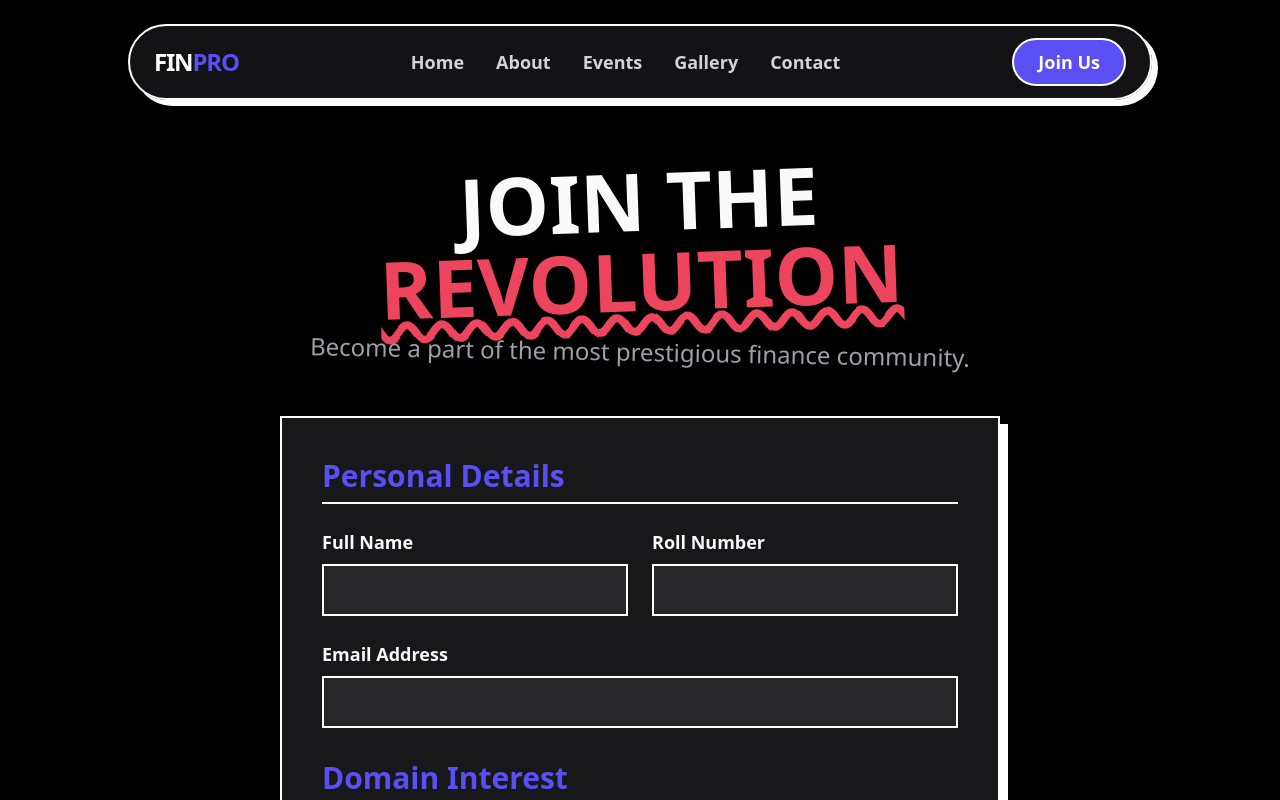
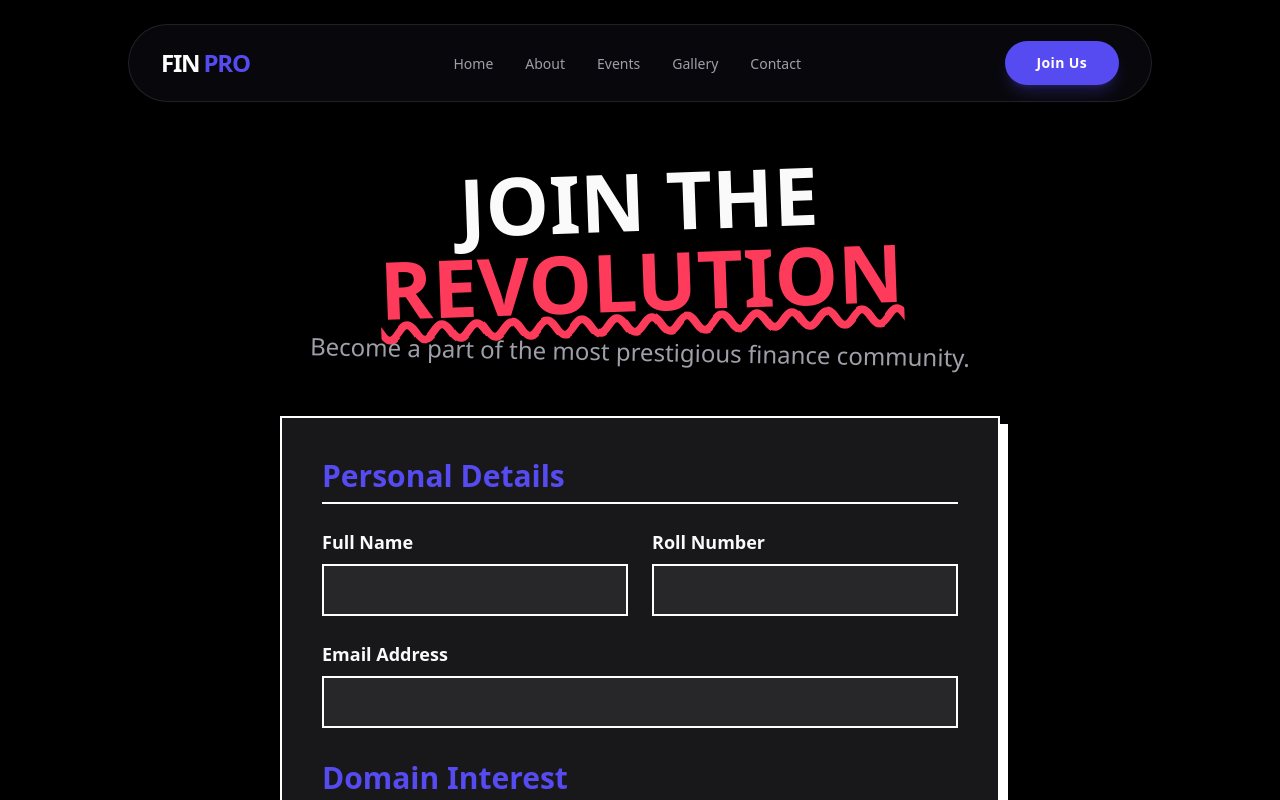
Before and after one commit to playlikeboy/finance-club, a Next.js app: page /join in a window 1280 px wide. Shown: the top 800 px of the page. Built offline with nearby package versions, Linux system fonts and the light colour scheme.

Commit message:
refactor: Revamp UI/UX with a modern design system, updating components like Footer, Navbar, and the About page.

```diff
--- a/src/app/globals.css
+++ b/src/app/globals.css
@@ -32,15 +32,19 @@
   --color-input: var(--input);
   --color-ring: var(--ring);
 
-  /* Custom Finance Club Colors */
-  --color-fin-blue: #5a4ff3;
-  --color-fin-red: #ed455d;
-  --color-fin-dark: #25313c;
-  --color-fin-green: #00c04d;
+  /* Custom Finance Club Colors - Fintech Refresh */
+  --color-fin-blue: #564bf0; /* Vibrant Indigo */
+  --color-fin-red: #ff3b5c; /* Punchy Red */
+  --color-fin-dark: #0a0a0f; /* Deep Navy Black */
+  --color-fin-surface: #13131f; /* Card Surface */
+  --color-fin-green: #00d65b;
 
-  --radius-lg: var(--radius);
-  --radius-md: calc(var(--radius) - 2px);
-  --radius-sm: calc(var(--radius) - 4px);
+  --radius-lg: 1rem;
+  --radius-md: 0.75rem;
+  --radius-sm: 0.5rem;
+  --radius-xl: 1.5rem;
+  --radius-2xl: 2rem;
+  --radius-3xl: 2.5rem;
 
   --font-sans: var(--font-nunito-sans);
   --font-heading: var(--font-syne);
@@ -80,7 +84,7 @@
 }
 
 :root {
-  /* Finance Club Dark Theme Base */ /* fin-dark */
+  /* Finance Club Dark Theme Base */
 
   --card: oklch(1 0 0);
   --card-foreground: oklch(0.145 0 0);
@@ -88,10 +92,10 @@
   --popover: oklch(1 0 0);
   --popover-foreground: oklch(0.145 0 0);
 
-  --primary: oklch(0.205 0 0); /* fin-blue */
+  --primary: oklch(0.45 0.25 270); /* fin-blue approx */
   --primary-foreground: oklch(0.985 0 0);
 
-  --secondary: oklch(0.97 0 0); /* fin-red */
+  --secondary: oklch(0.97 0 0);
   --secondary-foreground: oklch(0.205 0 0);
 
   --muted: oklch(0.97 0 0);
@@ -107,139 +111,63 @@
   --input: oklch(0.922 0 0);
   --ring: oklch(0.708 0 0);
 
-  --radius: 0.625rem;
+  --radius: 1rem;
 
   --chart-1: oklch(0.646 0.222 41.116);
-
   --chart-2: oklch(0.6 0.118 184.704);
-
   --chart-3: oklch(0.398 0.07 227.392);
-
   --chart-4: oklch(0.828 0.189 84.429);
-
   --chart-5: oklch(0.769 0.188 70.08);
 
   --sidebar: oklch(0.985 0 0);
-
   --sidebar-foreground: oklch(0.145 0 0);
-
   --sidebar-primary: oklch(0.205 0 0);
-
   --sidebar-primary-foreground: oklch(0.985 0 0);
-
   --sidebar-accent: oklch(0.97 0 0);
-
   --sidebar-accent-foreground: oklch(0.205 0 0);
-
   --sidebar-border: oklch(0.922 0 0);
-
   --sidebar-ring: oklch(0.708 0 0);
 
   --background: oklch(1 0 0);
-
   --foreground: oklch(0.145 0 0);
 }
 
-body {
-  background-color: var(--background);
-  font-family: var(--font-sans);
-  antialiased: true;
-}
+.dark {
+  /* New Fintech Dark Theme */
+  --background: #0a0a0f;
+  --foreground: #ffffff;
 
-/* Glassmorphism Utilities */
-.glass {
-  background: rgba(255, 255, 255, 0.03);
-  backdrop-filter: blur(10px);
-  -webkit-backdrop-filter: blur(10px);
-  border: 1px solid rgba(255, 255, 255, 0.05);
-}
+  --card: #13131f;
+  --card-foreground: #ffffff;
 
-.glass-card {
-  background: linear-gradient(
-    145deg,
-    rgba(255, 255, 255, 0.05) 0%,
-    rgba(255, 255, 255, 0.01) 100%
-  );
-  backdrop-filter: blur(16px);
-  border: 1px solid rgba(255, 255, 255, 0.08);
-  box-shadow: 0 4px 30px rgba(0, 0, 0, 0.1);
-}
+  --popover: #13131f;
+  --popover-foreground: #ffffff;
 
-@theme inline {
-  --radius-sm: calc(var(--radius) - 4px);
-  --radius-md: calc(var(--radius) - 2px);
-  --radius-lg: var(--radius);
-  --radius-xl: calc(var(--radius) + 4px);
-  --radius-2xl: calc(var(--radius) + 8px);
-  --radius-3xl: calc(var(--radius) + 12px);
-  --radius-4xl: calc(var(--radius) + 16px);
-  --color-background: var(--background);
-  --color-foreground: var(--foreground);
-  --color-card: var(--card);
-  --color-card-foreground: var(--card-foreground);
-  --color-popover: var(--popover);
-  --color-popover-foreground: var(--popover-foreground);
-  --color-primary: var(--primary);
-  --color-primary-foreground: var(--primary-foreground);
-  --color-secondary: var(--secondary);
-  --color-secondary-foreground: var(--secondary-foreground);
-  --color-muted: var(--muted);
-  --color-muted-foreground: var(--muted-foreground);
-  --color-accent: var(--accent);
-  --color-accent-foreground: var(--accent-foreground);
-  --color-destructive: var(--destructive);
-  --color-border: var(--border);
-  --color-input: var(--input);
-  --color-ring: var(--ring);
-  --color-chart-1: var(--chart-1);
-  --color-chart-2: var(--chart-2);
-  --color-chart-3: var(--chart-3);
-  --color-chart-4: var(--chart-4);
-  --color-chart-5: var(--chart-5);
-  --color-sidebar: var(--sidebar);
-  --color-sidebar-foreground: var(--sidebar-foreground);
-  --color-sidebar-primary: var(--sidebar-primary);
-  --color-sidebar-primary-foreground: var(--sidebar-primary-foreground);
-  --color-sidebar-accent: var(--sidebar-accent);
-  --color-sidebar-accent-foreground: var(--sidebar-accent-foreground);
-  --color-sidebar-border: var(--sidebar-border);
-  --color-sidebar-ring: var(--sidebar-ring);
-  --font-sans: var(--font-geist-sans);
-  --font-mono: var(--font-geist-mono);
-}
+  --primary: #564bf0;
+  --primary-foreground: #ffffff;
 
-.dark {
-  --background: oklch(0.145 0 0);
-  --foreground: oklch(0.985 0 0);
-  --card: oklch(0.205 0 0);
-  --card-foreground: oklch(0.985 0 0);
-  --popover: oklch(0.205 0 0);
-  --popover-foreground: oklch(0.985 0 0);
-  --primary: oklch(0.922 0 0);
-  --primary-foreground: oklch(0.205 0 0);
-  --secondary: oklch(0.269 0 0);
-  --secondary-foreground: oklch(0.985 0 0);
-  --muted: oklch(0.269 0 0);
-  --muted-foreground: oklch(0.708 0 0);
-  --accent: oklch(0.269 0 0);
-  --accent-foreground: oklch(0.985 0 0);
-  --destructive: oklch(0.704 0.191 22.216);
-  --border: oklch(1 0 0 / 10%);
-  --input: oklch(1 0 0 / 15%);
-  --ring: oklch(0.556 0 0);
-  --chart-1: oklch(0.488 0.243 264.376);
-  --chart-2: oklch(0.696 0.17 162.48);
-  --chart-3: oklch(0.769 0.188 70.08);
-  --chart-4: oklch(0.627 0.265 303.9);
-  --chart-5: oklch(0.645 0.246 16.439);
-  --sidebar: oklch(0.205 0 0);
-  --sidebar-foreground: oklch(0.985 0 0);
-  --sidebar-primary: oklch(0.488 0.243 264.376);
-  --sidebar-primary-foreground: oklch(0.985 0 0);
-  --sidebar-accent: oklch(0.269 0 0);
-  --sidebar-accent-foreground: oklch(0.985 0 0);
-  --sidebar-border: oklch(1 0 0 / 10%);
-  --sidebar-ring: oklch(0.556 0 0);
+  --secondary: #1e2030;
+  --secondary-foreground: #ffffff;
+
+  --muted: #1e2030;
+  --muted-foreground: #a1a1aa;
+
+  --accent: #564bf0;
+  --accent-foreground: #ffffff;
+
+  --destructive: oklch(0.6 0.25 25);
+  --border: rgba(255, 255, 255, 0.08);
+  --input: rgba(255, 255, 255, 0.1);
+  --ring: #564bf0;
+
+  --sidebar: #0a0a0f;
+  --sidebar-foreground: #ffffff;
+  --sidebar-primary: #564bf0;
+  --sidebar-primary-foreground: #ffffff;
+  --sidebar-accent: #13131f;
+  --sidebar-accent-foreground: #ffffff;
+  --sidebar-border: rgba(255, 255, 255, 0.05);
+  --sidebar-ring: #564bf0;
 }
 
 @layer base {
--- a/src/components/layout/Footer.tsx
+++ b/src/components/layout/Footer.tsx
@@ -21,16 +21,16 @@ export function Footer() {
   }, []);
 
   return (
-    <footer ref={footerRef} className="fixed bottom-0 left-0 w-full z-0 bg-zinc-50 dark:bg-black pt-20 border-t-4 border-zinc-900 dark:border-white">
+    <footer ref={footerRef} className="fixed bottom-0 left-0 w-full z-0 bg-white/50 dark:bg-[#0a0a0f] pt-20 border-t border-white/10">
 
        {/* Top CTA Section */}
-       <div className="container px-6 mb-20 border-b-2 border-zinc-900 dark:border-zinc-800 pb-12">
-          <div className="flex flex-col md:flex-row items-center justify-between gap-8 bg-fin-blue/10 dark:bg-zinc-900 p-10 border-2 border-zinc-900 dark:border-white shadow-[8px_8px_0px_0px] shadow-zinc-900 dark:shadow-white rounded-2xl rotate-[-1deg] hover:rotate-[0deg] transition-all duration-300">
+       <div className="container px-6 mb-20 border-b border-white/5 pb-12">
+          <div className="flex flex-col md:flex-row items-center justify-between gap-8 bg-gradient-to-br from-fin-blue/10 to-fin-dark/50 p-10 border border-white/10 rounded-3xl -rotate-1 hover:rotate-0 transition-all duration-300 backdrop-blur-3xl shadow-2xl">
              <div>
                 <h3 className="font-handwritten text-4xl font-bold mb-2">Register For Our Events Now</h3>
                 <p className="font-handwritten text-xl text-zinc-600 dark:text-zinc-400">Don&apos;t miss out on the action!</p>
              </div>
-             <Link href="/events" className="group flex items-center gap-3 bg-fin-blue text-white px-8 py-3 rounded-full font-handwritten font-bold text-xl border-2 border-zinc-900 dark:border-white shadow-[4px_4px_0px_0px] shadow-zinc-900 dark:shadow-white hover:translate-x-[-2px] hover:translate-y-[-2px] hover:shadow-[6px_6px_0px_0px] transition-all">
+             <Link href="/events" className="group flex items-center gap-3 bg-fin-blue text-white px-8 py-3 rounded-full font-bold text-xl shadow-lg shadow-fin-blue/30 hover:shadow-fin-blue/50 hover:scale-105 transition-all">
                 Register Now <ArrowRight className="w-5 h-5 group-hover:translate-x-1 transition-transform" />
              </Link>
           </div>
@@ -39,20 +39,20 @@ export function Footer() {
        <div className="container px-6 grid grid-cols-1 md:grid-cols-4 gap-12 mb-16">
 
           <div className="md:col-span-1">
-             <div className="font-handwritten text-5xl font-bold text-zinc-900 dark:text-white mb-6">
+             <div className="font-heading font-black text-5xl text-zinc-900 dark:text-white mb-6">
                 FIN<span className="text-fin-blue">PRO</span>
              </div>
-             <p className="font-handwritten text-xl text-zinc-600 dark:text-zinc-400 leading-relaxed">
+             <p className="font-medium text-lg text-zinc-600 dark:text-zinc-400 leading-relaxed">
                 Where strategy meets the spirit of finance. Building the next generation of financial leaders at BIT Mesra.
              </p>
           </div>
 
           <div>
-             <h4 className="font-handwritten font-bold text-2xl text-zinc-900 dark:text-white mb-6 uppercase tracking-wider relative inline-block">
+             <h4 className="font-bold text-xl text-zinc-900 dark:text-white mb-6 uppercase tracking-wider relative inline-block">
                 Quick Links
-                <span className="absolute left-0 bottom-0 w-full h-1 bg-fin-yellow transform -skew-x-12"></span>
+                <span className="absolute left-0 bottom-0 w-1/2 h-1 bg-gradient-to-r from-fin-blue to-transparent rounded-full"></span>
              </h4>
-             <ul className="space-y-4 text-zinc-600 dark:text-zinc-400 font-handwritten text-xl">
+             <ul className="space-y-4 text-zinc-600 dark:text-zinc-400 font-medium text-lg">
                 {['Home', 'About', 'Events', 'Gallery', 'Careers'].map((item) => (
                   <li key={item}>
                      <Link href={item === 'Home' ? '/' : `/${item.toLowerCase()}`} className="hover:text-fin-blue hover:translate-x-2 inline-block transition-all">
@@ -64,27 +64,27 @@ export function Footer() {
           </div>
 
           <div className="md:col-span-2">
-             <h4 className="font-handwritten font-bold text-2xl text-zinc-900 dark:text-white mb-6 uppercase tracking-wider">Stay up to date</h4>
+             <h4 className="font-bold text-xl text-zinc-900 dark:text-white mb-6 uppercase tracking-wider">Stay up to date</h4>
              <div className="space-y-6">
                 <form className="flex gap-4">
                    <input
                       type="email"
                       placeholder="Enter your email"
-                      className="flex-1 bg-white dark:bg-zinc-800 border-2 border-zinc-900 dark:border-white px-4 py-3 font-handwritten text-lg focus:outline-none focus:shadow-[4px_4px_0px_0px] focus:shadow-fin-blue transition-shadow"
+                      className="flex-1 bg-white dark:bg-white/5 border border-zinc-200 dark:border-white/10 px-4 py-3 rounded-xl font-medium text-lg focus:outline-none focus:ring-2 focus:ring-fin-blue transition-all"
                    />
-                   <button className="bg-fin-red text-white px-6 py-3 border-2 border-zinc-900 dark:border-white font-handwritten font-bold shadow-[4px_4px_0px_0px] shadow-zinc-900 dark:shadow-white hover:translate-x-[-2px] hover:translate-y-[-2px] hover:shadow-[6px_6px_0px_0px] transition-all">
+                   <button className="bg-fin-red text-white px-8 py-3 rounded-xl font-bold shadow-lg shadow-fin-red/30 hover:shadow-fin-red/50 hover:-translate-y-0.5 transition-all">
                       Subscribe
                    </button>
                 </form>
 
-                <div className="text-zinc-600 dark:text-zinc-400 font-handwritten text-lg">
+                <div className="text-zinc-600 dark:text-zinc-400 font-medium text-lg">
                    <p className="mb-2">BIT Mesra Road, Mesra, Ranchi- 835215, Jharkhand</p>
                    <p className="text-fin-blue font-bold">financeclub@bitmesra.ac.in</p>
                 </div>
 
                 <div className="flex gap-4 pt-4">
                    {[Twitter, Instagram, Linkedin, Mail].map((Icon, i) => (
-                      <div key={i} className="w-12 h-12 border-2 border-zinc-900 dark:border-white flex items-center justify-center hover:bg-fin-blue hover:text-white hover:rotate-[6deg] hover:shadow-[4px_4px_0px_0px] hover:shadow-zinc-900 dark:hover:shadow-white transition-all cursor-pointer bg-white dark:bg-zinc-800">
+                      <div key={i} className="w-12 h-12 rounded-full border border-zinc-200 dark:border-white/10 flex items-center justify-center hover:bg-fin-blue hover:text-white hover:shadow-lg hover:shadow-fin-blue/40 transition-all cursor-pointer bg-white dark:bg-white/5">
                          <Icon className="w-6 h-6" />
                       </div>
                    ))}
@@ -94,8 +94,8 @@ export function Footer() {
 
        </div>
 
-       <div className="bg-zinc-900 text-white py-6 border-t-2 border-zinc-900">
-          <div className="container px-6 text-center font-handwritten text-lg">
+       <div className="bg-white/50 dark:bg-black py-6 border-t border-zinc-200 dark:border-white/5">
+          <div className="container px-6 text-center font-medium text-sm text-zinc-500 dark:text-zinc-600">
              © 2026 Finance Club BIT Mesra. Made with <span className="text-fin-red animate-pulse">♥</span> by Tech Team.
           </div>
        </div>
--- a/src/components/ui/Navbar.tsx
+++ b/src/components/ui/Navbar.tsx
@@ -41,10 +41,13 @@ export function Navbar() {
         transition={{ duration: 0.35, ease: "easeInOut" }}
         className="fixed top-6 left-0 right-0 z-50 flex justify-center px-4 pointer-events-none"
       >
-        <div className="pointer-events-auto bg-white/80 dark:bg-zinc-900/80 backdrop-blur-md border-2 border-zinc-900 dark:border-white px-6 py-3 rounded-full flex items-center justify-between gap-8 shadow-[6px_6px_0px_0px] shadow-zinc-900 dark:shadow-white w-full max-w-5xl transition-all duration-300 hover:shadow-[8px_8px_0px_0px] hover:-translate-y-1">
-           {/* Logo */}
-           <Link href="/" className="font-handwritten font-bold text-2xl tracking-tighter text-zinc-900 dark:text-white hover:rotate-[-2deg] transition-transform">
-              FIN<span className="text-fin-blue">PRO</span>
+        <div className="pointer-events-auto bg-white/5 dark:bg-[#0a0a0f]/80 backdrop-blur-xl border border-white/10 px-8 py-4 rounded-full flex items-center justify-between gap-12 shadow-2xl shadow-black/20 w-full max-w-5xl transition-all duration-300 hover:bg-white/10 dark:hover:bg-[#13131f]/90">
+
+           {/* LOGO */}
+           <Link href="/" className="relative group">
+              <div className="font-heading font-black text-2xl tracking-tighter text-zinc-900 dark:text-white flex items-center gap-1 group-hover:scale-105 transition-transform origin-left">
+                 FIN<span className="text-fin-blue">PRO</span>
+              </div>
            </Link>
 
            {/* Desktop Links */}
@@ -53,10 +56,9 @@ export function Navbar() {
                 <li key={link.name}>
                    <Link
                      href={link.href}
-                     className="font-handwritten text-lg font-bold text-zinc-600 dark:text-zinc-300 hover:text-fin-blue dark:hover:text-fin-blue transition-colors relative group"
+                     className="text-sm font-medium text-zinc-400 hover:text-white transition-colors relative"
                    >
                      {link.name}
-                     <span className="absolute left-0 bottom-0 w-0 h-0.5 bg-fin-blue transition-all group-hover:w-full"></span>
                    </Link>
                 </li>
               ))}
@@ -66,14 +68,17 @@ export function Navbar() {
            <div className="flex items-center gap-4">
               <Link
                  href="/join"
-                 className="hidden md:block bg-fin-blue text-white border-2 border-zinc-900 dark:border-white px-6 py-2 rounded-full font-handwritten font-bold text-lg hover:bg-fin-blue/90 hover:shadow-[2px_2px_0px_0px] hover:shadow-zinc-900 dark:hover:shadow-white transition-all transform hover:-translate-y-0.5"
+                 className="hidden md:block relative overflow-hidden bg-fin-blue text-white px-8 py-3 rounded-full font-bold text-sm tracking-wide hover:scale-105 transition-transform duration-300 shadow-lg shadow-fin-blue/25 group"
               >
-                 Join Us
+                 <span className="relative z-10 flex items-center gap-2">
+                    Join Us
+                 </span>
+                 <div className="absolute inset-0 bg-gradient-to-r from-transparent via-white/20 to-transparent translate-x-[-100%] group-hover:translate-x-[100%] transition-transform duration-1000" />
               </Link>
 
               <button
                 onClick={() => setIsOpen(!isOpen)}
-                className="md:hidden p-2 hover:bg-zinc-100 dark:hover:bg-zinc-800 rounded-full transition-colors"
+                className="md:hidden p-2 text-white hover:bg-white/10 rounded-full transition-colors"
                 aria-label="Toggle Menu"
               >
                 {isOpen ? <X className="w-6 h-6" /> : <Menu className="w-6 h-6" />}
```
Also changed, not shown: src/app/page.tsx (+27 -24 lines), src/components/home/GallerySection.tsx (+5 -4 lines), src/components/pages/about-client.tsx (+67 -57 lines).
